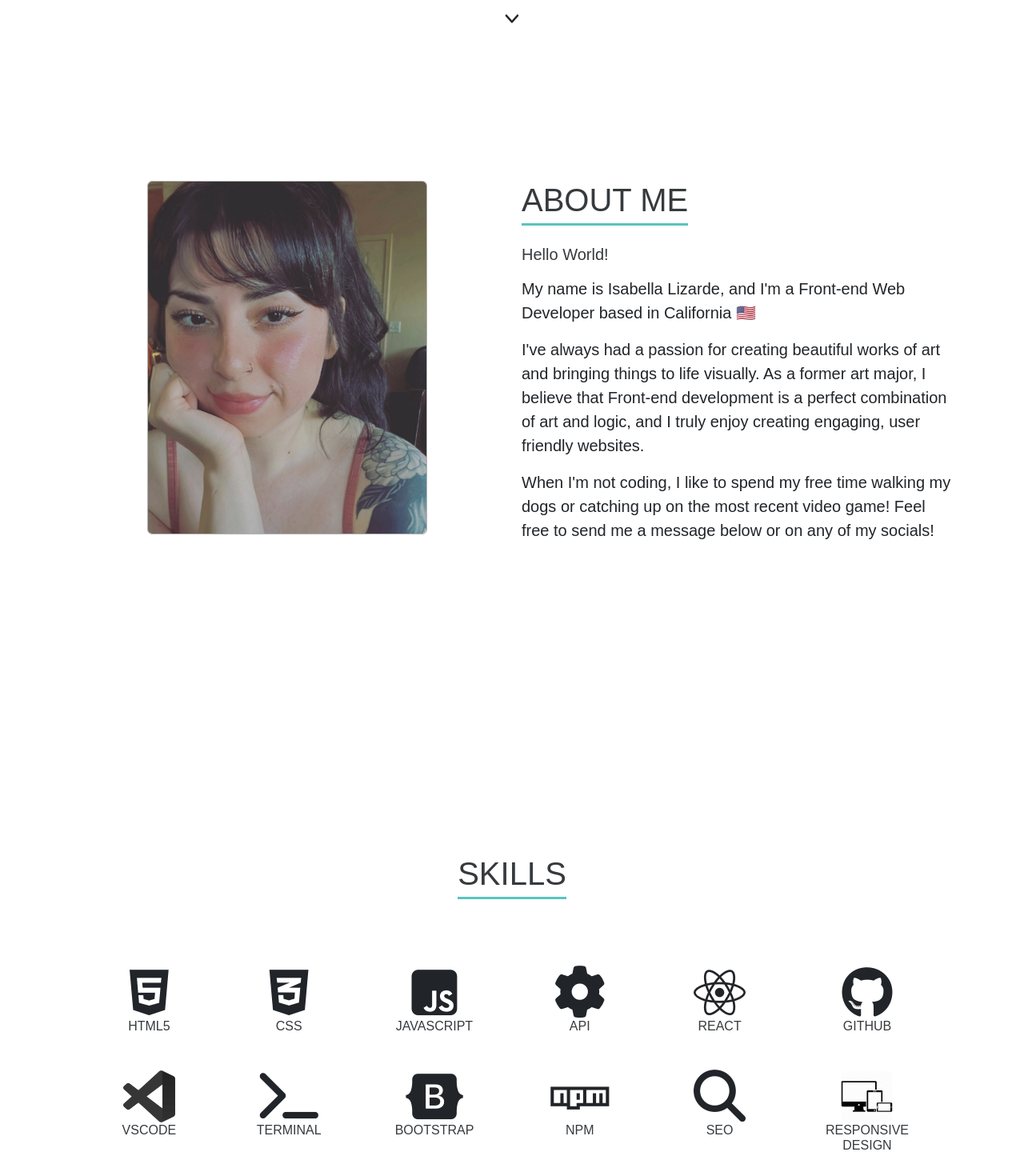
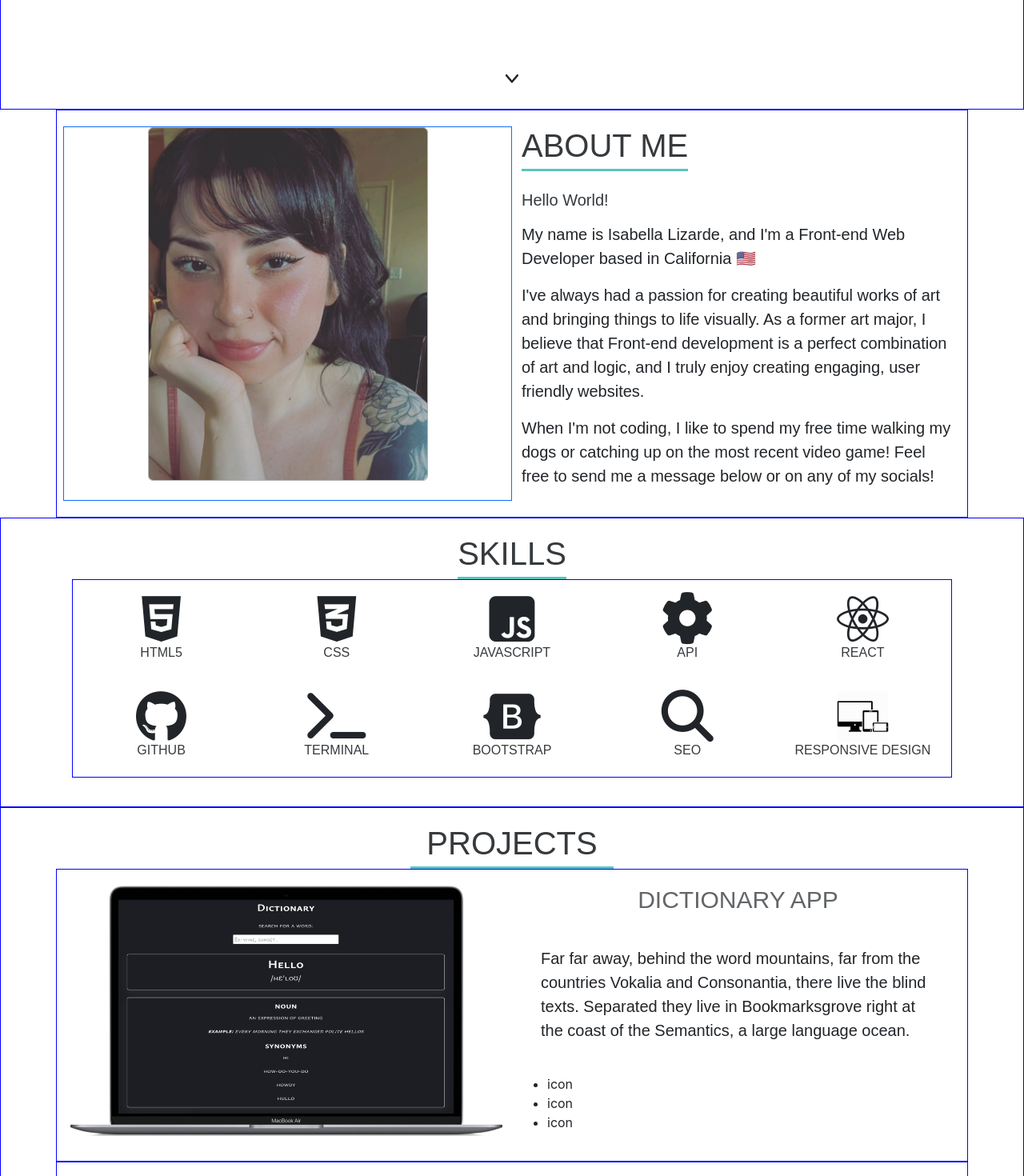
Before and after one commit to soybella/isabella-lizarde-portfolio, a React (Create React App) app: page / in a window 1280 px wide. Shown: the part 740-2210 px from the top of the page at 80% size. Built offline with nearby package versions, Linux system fonts and the light colour scheme; a web font is replaced by a local one.

Commit message:
Updated styles for each section
Added a temporary border to sections so it can be easier for me to see the layouts

```diff
--- a/src/App.css
+++ b/src/App.css
@@ -11,6 +11,7 @@
 body {
   margin: 0 auto;
   scroll-behavior: smooth;
+  height: 100vh;
 }
 
 h1,
@@ -110,6 +111,7 @@ img {
   height: 100vh;
   flex-direction: column;
   padding-top: 76.5px;
+  border: 1px solid blue;
 }
 
 .hero-container {
@@ -207,24 +209,14 @@ img {
   margin: 0 auto;
 }
 
-.Skills h2 {
-  margin: 0 auto;
-  margin-bottom: 30px;
-}
-
-.Skills {
-  display: flex;
-  justify-content: center;
-  align-items: center;
-  height: 100vh;
-}
-
 .about-container {
   /* margin-top: 75px; */
   display: grid;
-  height: 100vh;
+  /* height: 100vh; */
   align-items: center;
   justify-content: center;
+  border: 1px solid blue;
+  /* overflow: hidden; */
 }
 
 /* .navigation-links {
@@ -333,6 +325,10 @@ img {
   width: 100%;
 }
 
+.projects-container {
+  border: 1px solid blue;
+}
+
 .project-header h3 {
   font-size: 24px;
   color: black;
@@ -366,14 +362,33 @@ img {
   font-size: 25px;
 }
 
-.grid img {
+/* .grid img {
   width: 100%;
   aspect-ratio: 1 / 1;
-}
+} */
 
 .vscode-icon {
   filter: brightness(300%) contrast(300%) grayscale(300%) invert(100%)
     saturate(300%);
+}
+
+.Skills h2 {
+  margin: 0 auto;
+  /* margin-bottom: 30px; */
+}
+
+.Skills,
+.Projects {
+  border: 1px solid blue;
+  /* overflow: hidden; */
+  /* display: flexbox; */
+  /* flex-direction: column; */
+  /* margin-top: 10px; */
+  /* display: flex; */
+  /* justify-content: center; */
+  /* align-items: center; */
+  /* flex-direction: column; */
+  /* height: 100vh; */
 }
 
 .Skills i {
@@ -399,23 +414,27 @@ img {
 
 .skills-container {
   display: grid;
-  flex-wrap: wrap;
+  /* flex-wrap: wrap; */
   grid-gap: 30px;
-  grid-template-columns: repeat(6, 1fr);
+  grid-template-columns: repeat(5, 1fr);
   /* flex-basis: 40%; */
   justify-content: center;
   align-items: center;
+  border: 1px solid blue;
+  /* overflow: hidden; */
   /* height: 100vh; */
   /* margin: 0 auto; */
 }
 
 .skills-icon {
-  /* display: grid; */
+  display: flex;
   list-style: none;
-  padding: 30px;
+  /* padding: 30px; */
+  flex-direction: column;
   /* grid-gap: 60px; */
-  max-width: 200px;
+  /* max-width: 200px; */
   max-height: 100px;
+  text-align: center;
   /* margin: 50px auto; */
   /* justify-content: center; */
   /* margin: 0 auto; */
@@ -425,9 +444,10 @@ img {
   font-size: 16px;
 }
 
-.footer {
-  display: inline;
-  justify-content: center;
+.Footer {
+  /* display: inline; */
+  /* justify-content: center; */
+  border: 1px solid blue;
 }
 
 .footer p {
@@ -440,7 +460,8 @@ img {
 }
 
 #contact {
-  margin-top: 25px;
+  /* margin-top: 25px; */
+  border: 1px solid blue;
 }
 
 @keyframes slideinright {
@@ -467,7 +488,7 @@ img {
   }
 }
 
-@media (max-width: 991px) {
+@media (max-width: 990px) {
   body {
     justify-items: center;
   }
@@ -494,11 +515,15 @@ img {
     padding-top: 75vh;
   }
 
-  .header h1 {
+  .hero-header h1 {
     font-size: 45px;
   }
 
-  .header h2 {
+  .hero-header h2 {
+    font-size: 30px;
+  }
+
+  .header {
     font-size: 30px;
   }
 
@@ -522,15 +547,26 @@ img {
   }
 
   .skills-container {
-    grid-template-columns: repeat(3, 1fr);
+    grid-template-columns: repeat(2, 1fr);
+    grid-gap: 20px;
+    /* max-height: 100%; */
   }
 
   /* .skills-row {
     grid-column: 1;
   } */
 
-  .Skills i {
+  /* .Skills i {
     font-size: 45px;
+  } */
+
+  .skills-icon {
+    /* font-size: 35px; */
+    padding: 10px;
+  }
+
+  .skills-icon i {
+    font-size: 55px;
   }
 
   .img-icon img {
@@ -565,7 +601,7 @@ img {
   }
 }
 
-@media (max-width: 991px) {
+@media (max-width: 990px) {
   .fixed-top {
     position: static;
   }
@@ -589,3 +625,10 @@ img {
     margin-right: 24px;
   }
 }
+
+@media (max-width: 575px) {
+  .about-container {
+    padding-left: 20px;
+    padding-right: 20px;
+  }
+}
--- a/src/Contact.js
+++ b/src/Contact.js
@@ -3,9 +3,9 @@ import React from "react";
 export default function Contact() {
   return (
     <div className="Contact" id="contact">
-      <div className="container work-inquiry container-bg mt-5">
+      <div className="container container-bg mt-4">
         <div className="row">
-          <h1 className="text-center">Contact me 💌 </h1>
+          <h2 className="header text-center border-0">Contact me 💌 </h2>
           {/* <div className="col-md-6"> */}
           <form>
             <div className="row">
--- a/src/Footer.js
+++ b/src/Footer.js
@@ -2,9 +2,8 @@ import React from "react";
 
 export default function Footer() {
   return (
-    <div className="Footer">
-      <div className="footer">
-        <p className="text-center mt-3">
+    <div className="Footer" id="#footer">
+      <p className="container text-center mt-3">
         Coded with 🖤 by{" "}
         <a
           href="https://github.com/soybella/SheCodes-Portfolio-Project"
@@ -17,6 +16,5 @@ export default function Footer() {
         </a>
       </p>
     </div>
-    </div>
   );
 }
--- a/src/Main.js
+++ b/src/Main.js
@@ -7,9 +7,9 @@ import profilePhoto from "./images/temp-profile-image.JPG";
 export default function Main() {
   return (
     <div className="Main" id="about">
-      <div className="container about-container text-start">
+      <div className="about-container container text-start">
         <div className="row">
-          <div className="col-lg-6 d-none d-lg-block">
+          <div className="col-lg-6 border border-primary d-none d-lg-block">
             <img
               src={profilePhoto}
               className="img-fluid rounded portfolio-profile-image"
@@ -42,10 +42,14 @@ export default function Main() {
           </div>
         </div>
       </div>
+      {/* <div className="row"> */}
       <Skills />
-      <br />
+      {/* </div> */}
+      {/* <br /> */}
+      {/* <div className="row"> */}
       <Projects />
-      <br />
+      {/* </div> */}
+      {/* <br /> */}
       <Contact />
     </div>
   );
--- a/src/NavBar.js
+++ b/src/NavBar.js
@@ -5,7 +5,7 @@ import "./App.css";
 export default function NavBar() {
   return (
     <div className="NavBar">
-      <nav className="navbar navbar-expand-lg fixed-top">
+      <nav className="navbar navbar-expand-lg">
         <div className="container-fluid navbar-length p-0">
           <a
             className="navbar-brand"
--- a/src/Projects.js
+++ b/src/Projects.js
@@ -4,8 +4,8 @@ import dictionaryProject from "./images/dictionary-project.png";
 export default function Projects() {
   return (
     <div className="Projects" id="projects">
-      <h2 className="header text-center">Projects</h2>
-      <div className="container projects-container pt-5">
+      <h2 className="header container text-center">Projects</h2>
+      <div className="container projects-container px-3">
         <div className="row">
           <div className="col-md-6 portfolio-project-image d-md-block">
             <img
--- a/src/Skills.js
+++ b/src/Skills.js
@@ -5,10 +5,10 @@ import responsiveIcon from "./images/responsive-icon.jpeg";
 export default function Skills() {
   return (
     <div className="Skills" id="skills">
-      <div className="container text-center pt-3">
+      <div className="container text-center">
         {/* <div className="skills-container justify-content-center"> */}
         <h2 className="text-center header">Skills</h2>
-        <ul className="skills-container p-4">
+        <ul className="skills-container p-3">
           {/* <div className="col-3 col-md-4 text-center"> */}
           <li className="skills-icon">
             <i className="fa-brands fa-html5"></i>
@@ -36,12 +36,12 @@ export default function Skills() {
             <i className="fa-brands fa-github"></i>
             <h4>GitHub</h4>
           </li>
-          <li className="skills-icon">
+          {/* <li className="skills-icon">
             <div className="img-icon vscode-icon">
               <img src={vscodeIcon} alt="vscode-icon" />
             </div>
             <h4>VSCode</h4>
-          </li>
+          </li> */}
           <li className="skills-icon">
             <i className="fa-solid fa-terminal"></i>
             <h4>Terminal</h4>
@@ -53,10 +53,10 @@ export default function Skills() {
             <i className="fa-brands fa-bootstrap"></i>
             <h4>Bootstrap</h4>
           </li>
-          <li className="skills-icon">
+          {/* <li className="skills-icon">
             <i className="fa-brands fa-npm"></i>
             <h4>NPM</h4>
-          </li>
+          </li> */}
           <li className="skills-icon">
             <i className="fa-solid fa-magnifying-glass"></i>
             <h4>SEO</h4>
```
Lines whose indentation alone changed are shown as unchanged.
